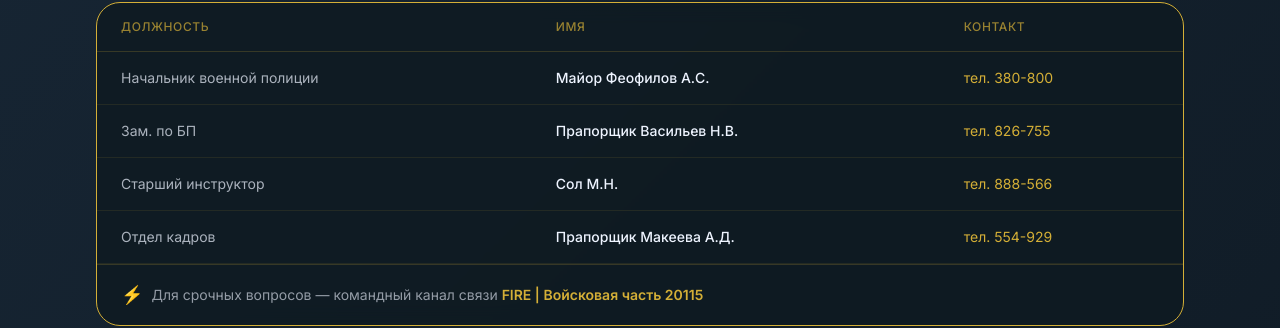
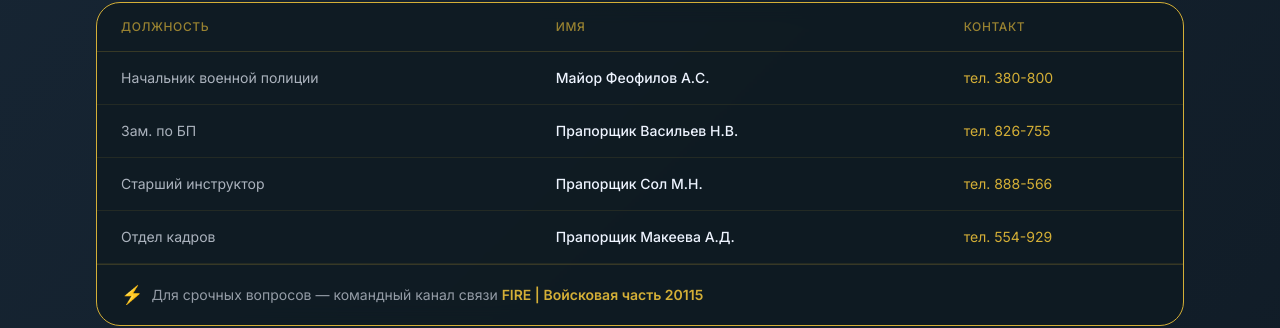
Before and after one commit to pr-poehali-dev/quantum-vision-14, a React (Vite) app: page / in a window 1280 px wide. Shown: the part 1146-1474 px from the top of the page. Built offline with nearby package versions, Linux system fonts and the light colour scheme.

Commit message:
feat: Add warrant officer rank

```diff
--- a/src/components/feature-cards/SendFundsCard.tsx
+++ b/src/components/feature-cards/SendFundsCard.tsx
@@ -36,7 +36,7 @@ export function SendFundsCard() {
             {[
               { role: "Начальник военной полиции", name: "Майор Феофилов А.С.", phone: "тел. 380-800", vk: "https://vk.com/nulifaerxex" },
               { role: "Зам. по БП", name: "Прапорщик Васильев Н.В.", phone: "тел. 826-755", vk: "https://vk.com/kolian2931" },
-              { role: "Старший инструктор", name: "Сол М.Н.", phone: "тел. 888-566", vk: "https://vk.com/nepupok" },
+              { role: "Старший инструктор", name: "Прапорщик Сол М.Н.", phone: "тел. 888-566", vk: "https://vk.com/nepupok" },
               { role: "Отдел кадров", name: "Прапорщик Макеева А.Д.", phone: "тел. 554-929", vk: "https://vk.com/alopes2" },
             ].map((c) => (
               <li key={c.name} className="flex gap-2">
--- a/src/pages/Index.tsx
+++ b/src/pages/Index.tsx
@@ -6,7 +6,7 @@ import { FeaturesSection } from "@/components/FeaturesSection"
 const commanders = [
   { rank: "Начальник военной полиции", name: "Майор Феофилов А.С.", contact: "тел. 380-800" },
   { rank: "Зам. по БП", name: "Прапорщик Васильев Н.В.", contact: "тел. 826-755" },
-  { rank: "Старший инструктор", name: "Сол М.Н.", contact: "тел. 888-566" },
+  { rank: "Старший инструктор", name: "Прапорщик Сол М.Н.", contact: "тел. 888-566" },
   { rank: "Отдел кадров", name: "Прапорщик Макеева А.Д.", contact: "тел. 554-929" },
 ]
 
```
